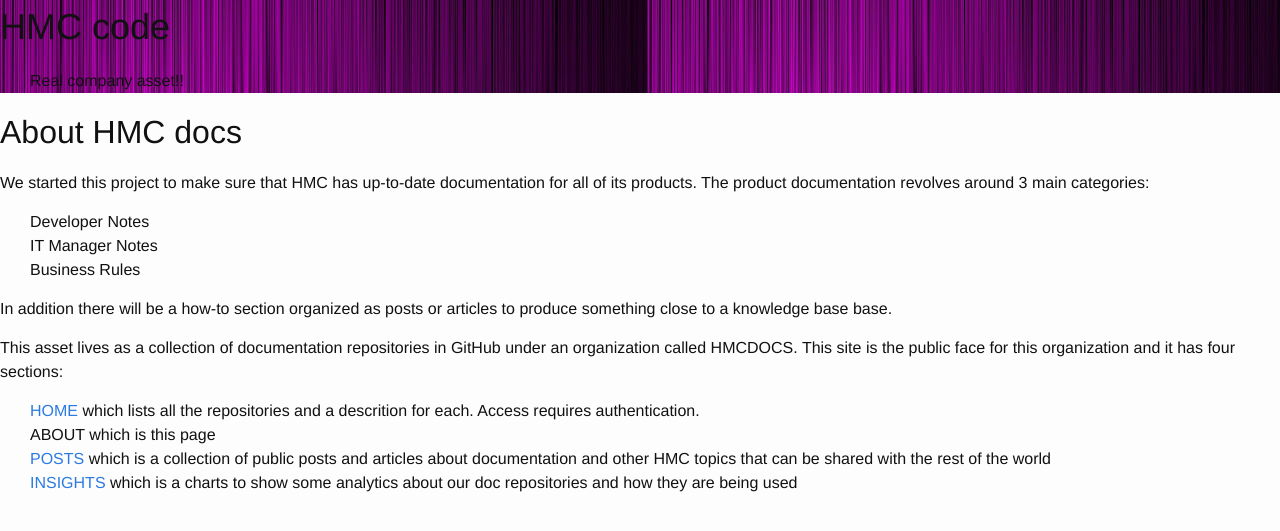
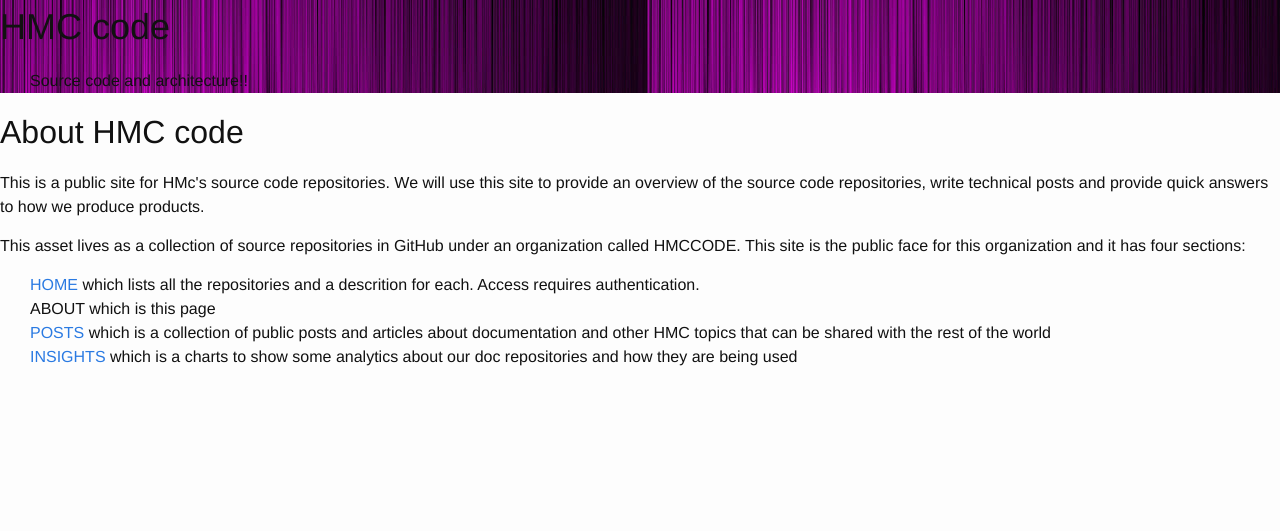
Before and after one commit to hmccode/hmccode.github.io, a Jekyll site: the page built from about.html, in a window 1280 px wide. Shown: the top 531 px of the page. Built offline with Jekyll 4.4.1, drawn with Linux system fonts in a browser that asks for light colours; nearby versions of some CDN libraries.

Commit message:
Corrected the site tagline and the about page

```diff
--- a/_config.yml
+++ b/_config.yml
@@ -1,6 +1,6 @@
 # Site Settings
 title: "HMC code"
-tagline: "Real company asset!!"
+tagline: "Source code and architecture!!"
 sidebar_image: /images/cover.jpg
 
 # Build Settings
--- a/about.html
+++ b/about.html
@@ -2,24 +2,14 @@
 layout: default
 ---
 <h2>
-	About HMC docs
+	About HMC code
 </h2>
 <p>
-We started this project to make sure that HMC has up-to-date documentation for all of its products. The product documentation revolves around 3 main categories:
-</p>
-
-<ul>
-<li>Developer Notes</li>
-<li>IT Manager Notes</li>
-<li>Business Rules</li>
-</ul>
-
-<p>
-In addition there will be a how-to section organized as posts or articles to produce something close to a knowledge base base.
+This is a public site for HMc's source code repositories. We will use this site to provide an overview of the source code repositories, write technical posts and provide quick answers to how we produce products.
 </p>
 
 <p>
-This asset lives as a collection of documentation repositories in GitHub under an organization called HMCDOCS. This site is the public face for this organization and it has four sections:
+This asset lives as a collection of source repositories in GitHub under an organization called HMCCODE. This site is the public face for this organization and it has four sections:
 </p>
 
 <ul>
```
